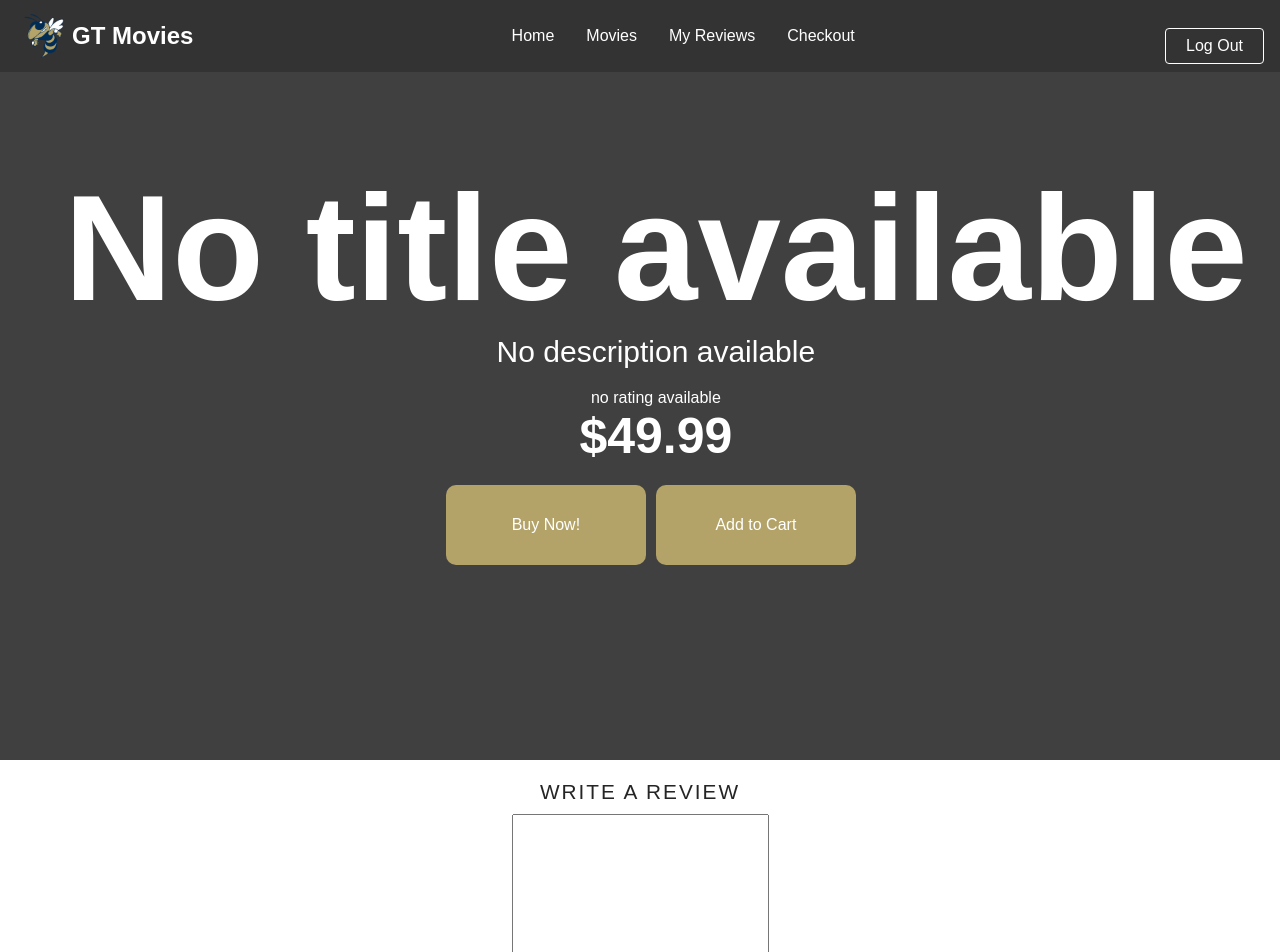
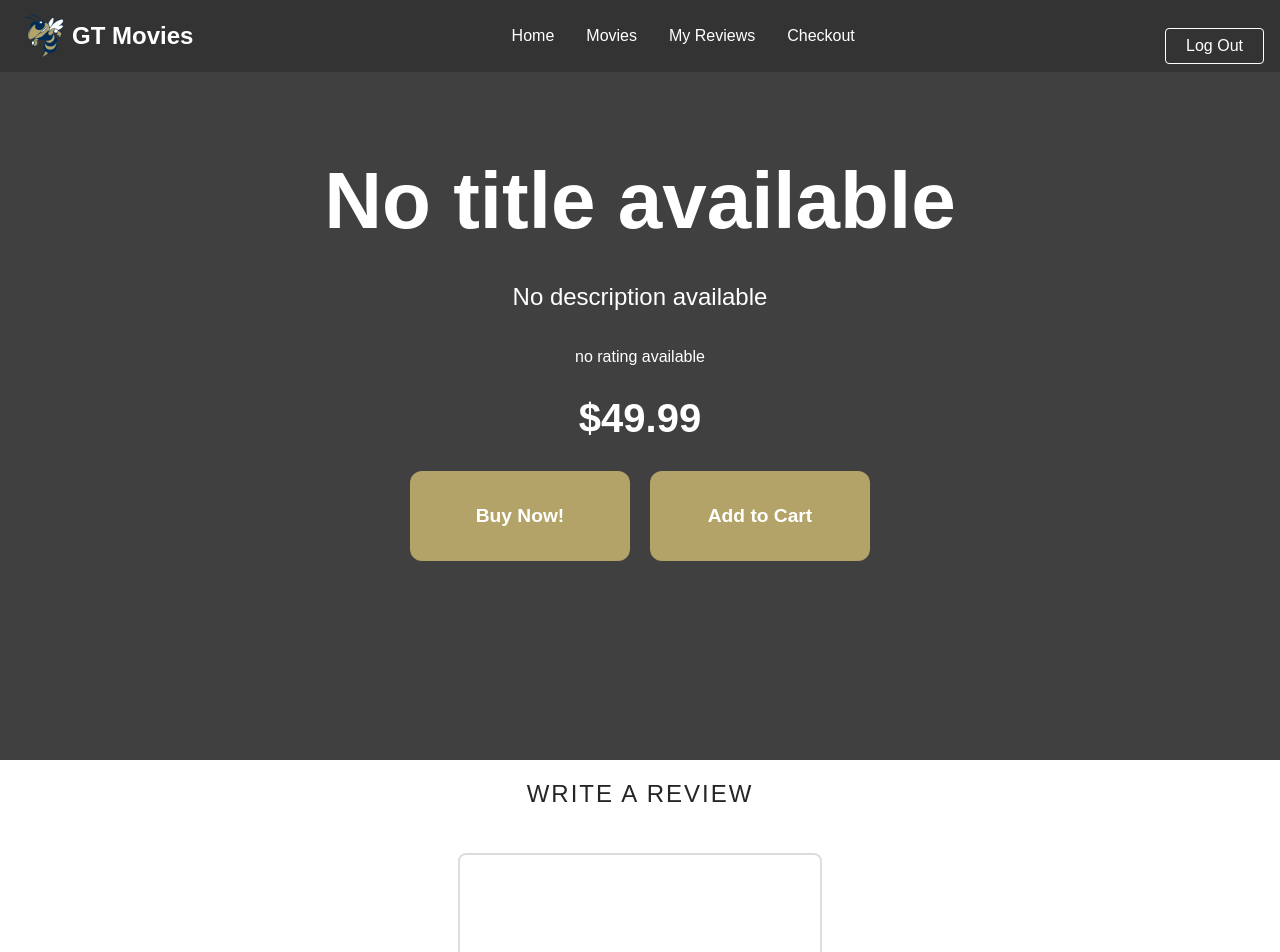
Before and after one commit to tahasecond/Project-1-Rohan-1, a React (Create React App) app in the folder client/: page /moviedetails/1 in a window 1280 px wide. Shown: the top 952 px of the page. Built offline with nearby package versions, Linux system fonts and the light colour scheme; no server answers.

Commit message:
Fixed the dynamic css of the movie details page
-When entering a movie details page page scroll resets back to top.

-Movie Title/Description Area has better readability and offset wrappers

-Review box section better readability

```diff
--- a/client/src/components/ReviewSection/styles.css
+++ b/client/src/components/ReviewSection/styles.css
@@ -31,11 +31,21 @@ a{
     padding: 10px 20px;
 }
 .review-heading span{
-    font-size: 1.3rem;
+    font-size: 1.5rem;
     color: #252525;
-    margin-bottom: 10px;
+    margin-bottom: 25px;
     letter-spacing: 2px;
     text-transform: uppercase;
+    font-weight: 500;
+}
+.review-heading textarea {
+    margin: 20px 0 40px;
+    padding: 15px;
+    border: 2px solid #ddd;
+    border-radius: 8px;
+    width: 80%;
+    max-width: 800px;
+    resize: vertical;
 }
 .review-box-container{
     display: flex;
--- a/client/src/pages/MovieDetails/index.js
+++ b/client/src/pages/MovieDetails/index.js
@@ -14,6 +14,7 @@ function MovieDetails({ setIsAuthenticated }) {
 
   useEffect(() => {
     fetchMovies();
+    window.scrollTo(0, 0);
   }, [id]); //request movies
 
   const fetchMovies = async () => {
--- a/client/src/pages/MovieDetails/styles.css
+++ b/client/src/pages/MovieDetails/styles.css
@@ -7,12 +7,13 @@
 .movie-container {
     position: relative;
     width: 100vw;
-    height: 90vh;
+    min-height: 90vh;
     background-size: cover;
     background-position: center;
     display: flex;
+    justify-content: center;
     align-items: flex-start;
-    padding-left: 5%;
+    padding: 0 5% 50px;
     color: white;
 }
 .overlay {
@@ -26,22 +27,26 @@
 .movie-content {
     padding-top: 10%;
     position: relative;
-    max-width: 1300px;
+    max-width: 1000px;
     z-index: 2;
     animation: fadeInMoveUp 1.5s ease-in;
+    text-align: center;
 }
 
 #movie-title {
-    font-size: 150px;
+    font-size: 5rem;
+    margin-bottom: 30px;
 }
 
 #description {
-    font-size: 30px;
-    padding-bottom: 20px;
+    font-size: 1.5rem;
+    padding-bottom: 30px;
+    line-height: 1.7;
 }
 
 #movie-price {
-    font-size: 50px;
+    font-size: 2.5rem;
+    margin: 30px 0;
 }
 
 @keyframes fadeInMoveUp {
@@ -54,20 +59,22 @@
 }
 
 .button-group {
-    margin-top: 20px;
+    margin-top: 30px;
+    display: flex;
+    justify-content: center;
+    gap: 20px;
 }
 .btn {
-    height: 80px;
-    width: 200px;
-    border-radius: 10px;
-    padding: 10px 20px;
-    font-size: 16px;
-    font-weight: 500;
+    height: 90px;
+    width: 220px;
+    border-radius: 12px;
+    padding: 15px 25px;
+    font-size: 1.2rem;
+    font-weight: 600;
     color: white;
     background-color: #b3a369;
     border: none;
     cursor: pointer;
-    margin-right: 10px;
     transition: background 0.3s;
 }
 .btn:hover {
--- /dev/null
+++ b/package.json
@@ -0,0 +1,5 @@
+{
+  "dependencies": {
+    "@fortawesome/fontawesome-free": "^6.7.2"
+  }
+}
```
Also changed, not shown: 1 other file (tests, documents, lock files or other folders).
